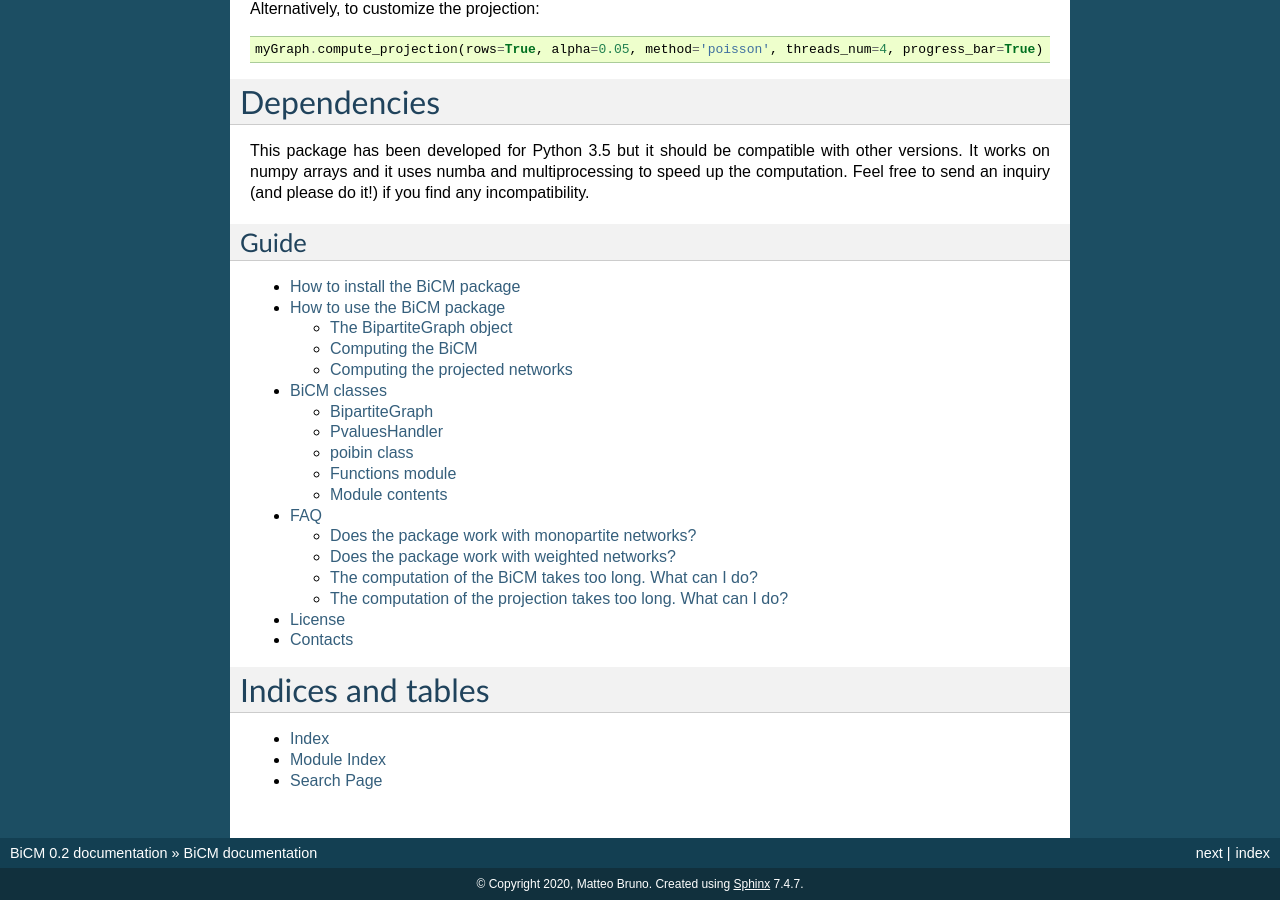
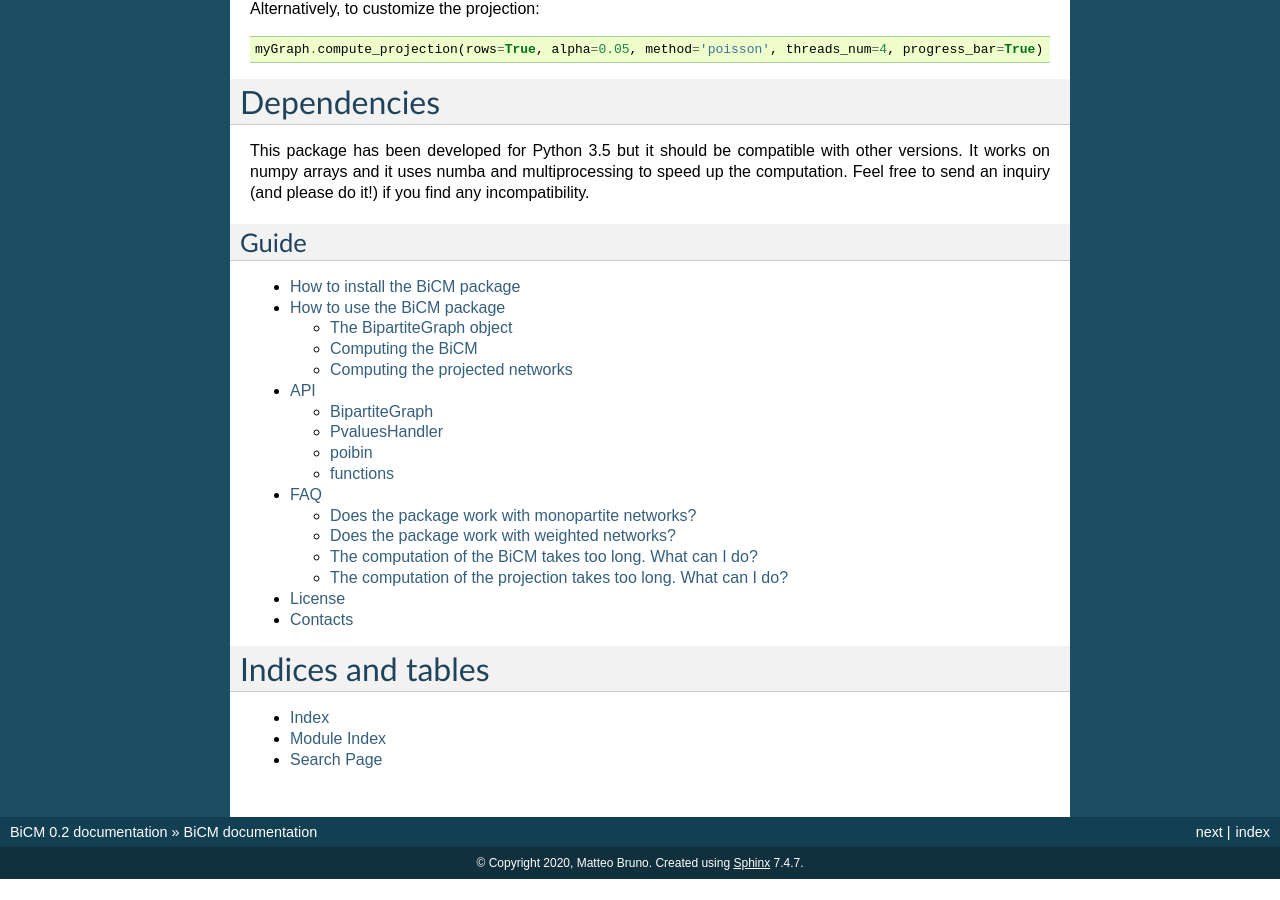
Before and after one commit to mat701/BiCM, a Sphinx documentation site: the page built from docs/source/index.rst, in a window 1280 px wide and 900 px high, scrolled down 926 px. Built offline with Sphinx 7.4.7, drawn with Linux system fonts in a browser that asks for light colours; after the commit the page ends 1805 px from its top, so only the background shows below that.

Commit message:
Modified documentation

```diff
--- a/bicm/__init__.py
+++ b/bicm/__init__.py
@@ -8,7 +8,7 @@ The paper of reference is at https://www.nature.com/articles/srep10595?origin=pp
 
 Github repository::
 
-    https://github.com/mat701/BiCM_beta
+    https://github.com/mat701/BiCM
 
 Author: Matteo Bruno
 """
--- a/docs/source/bicm.rst
+++ b/docs/source/bicm.rst
@@ -1,4 +1,4 @@
-BiCM classes
+API
 ============
 
 BipartiteGraph
@@ -19,7 +19,7 @@ PvaluesHandler
     :show-inheritance:
     :private-members:
 
-poibin class
+poibin
 ------------------
 
 .. automodule:: bicm.poibin
@@ -28,7 +28,7 @@ poibin class
     :show-inheritance:
     :private-members:
 
-Functions module
+functions
 ---------------------
 
 .. automodule:: bicm.functions
@@ -36,12 +36,3 @@ Functions module
     :undoc-members:
     :show-inheritance:
     :private-members:
-
-
-Module contents
----------------
-
-.. automodule:: bicm
-    :members:
-    :undoc-members:
-    :show-inheritance:
```
